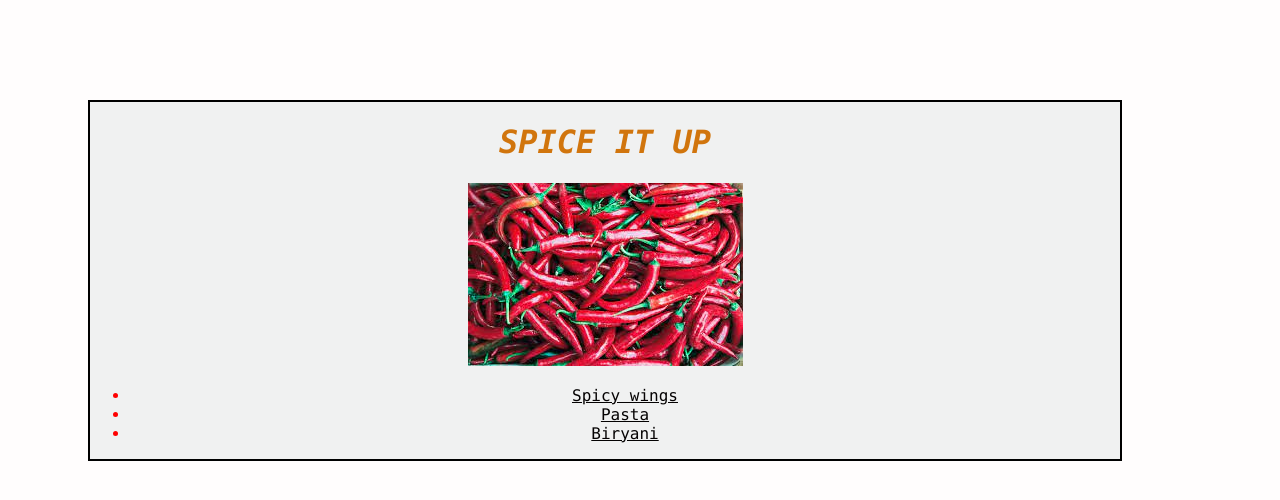
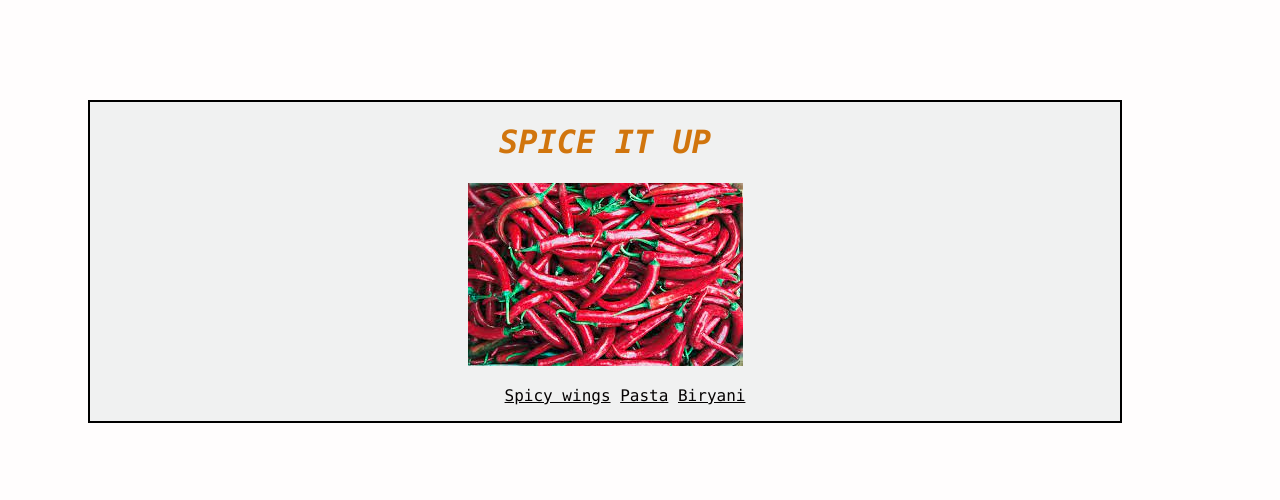
Before and after one commit to Mysticprojects/odin-recipes, a plain HTML site: page index.html in a window 1280 px wide. Drawn offline with Linux system fonts and the light colour scheme.

Commit message:
changed from listing to normal

```diff
--- a/index.html
+++ b/index.html
@@ -15,9 +15,9 @@
      <img src='images/spices.jpeg' alt="spice" >
 
         <ul class="color">
-            <li><a href="recipes/wings.html">Spicy wings</a></li>
-            <li><a href="recipes/pasta.html">Pasta</a></li>
-            <li><a href="recipes/biryani.html">Biryani</a></li>
+            <a href="recipes/wings.html">Spicy wings</a>
+            <a href="recipes/pasta.html">Pasta</a>
+            <a href="recipes/biryani.html">Biryani</a>
         </ul>
     </div>
 
```
